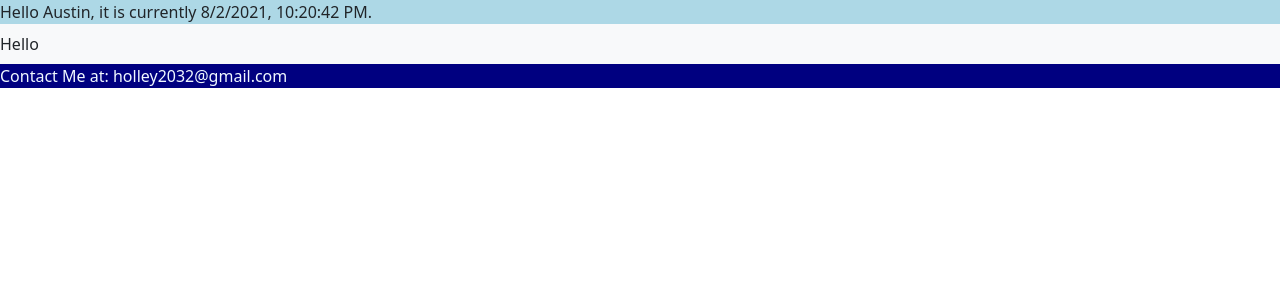
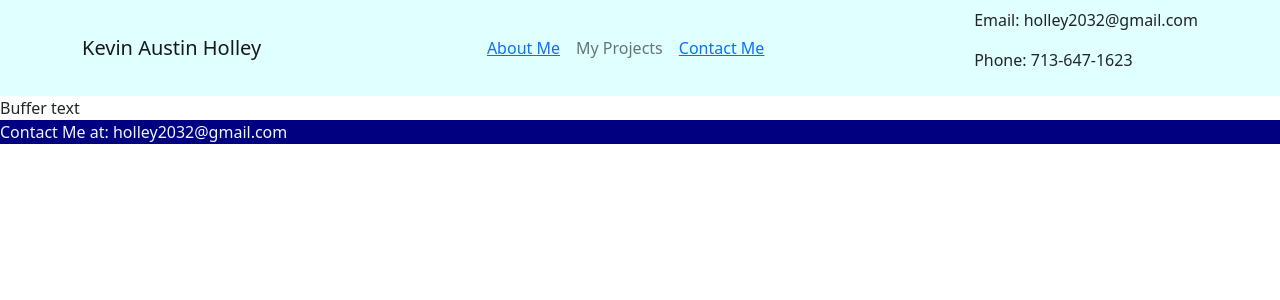
Before and after one commit to holley2032/austinholley.com, a React (Create React App) app: page /contact in a window 1280 px wide. Shown: the top 300 px of the page. Built offline with nearby package versions, Linux system fonts and the light colour scheme.

Commit message:
Adding some react router.

```diff
--- a/package.json
+++ b/package.json
@@ -10,6 +10,7 @@
     "react": "^17.0.2",
     "react-bootstrap": "^2.0.0-beta.4",
     "react-dom": "^17.0.2",
+    "react-router-dom": "^5.2.0",
     "react-scripts": "4.0.3",
     "web-vitals": "^1.1.2"
   },
--- a/src/App.css
+++ b/src/App.css
@@ -1,3 +1,3 @@
 .App {
-  background-color: lightblue;
+  background-color: white;
 }
--- a/src/App.js
+++ b/src/App.js
@@ -1,18 +1,24 @@
 import React from "react";
 import HomePage from "./pages/HomePage";
 import "./App.css";
+import Header from "./components/Header";
+import Footer from "./components/Footer";
+import Contact from "./pages/Contact";
+import { BrowserRouter, Route, Link } from "react-router-dom";
 
 const App = () => {
-  const name = "Austin";
-  const time = new Date();
-
   return (
-    <div className="App">
-      <p>
-        Hello {name}, it is currently {time.toLocaleString()}.
+    <BrowserRouter>
+      <div className="App">
+        <header>
+          <Header />
+        </header>
         <HomePage />
-      </p>
-    </div>
+        <footer>
+          <Footer />
+        </footer>
+      </div>
+    </BrowserRouter>
   );
 };
 
--- a/src/components/Header.js
+++ b/src/components/Header.js
@@ -1,10 +1,32 @@
 import React from "react";
+import Container from "react-bootstrap/Container";
+import Navbar from "react-bootstrap/Navbar";
+import Nav from "react-bootstrap/Nav";
+import "../styles/Navbar.css";
+import Contact from "../pages/Contact";
+import { BrowserRouter, Route, Link } from "react-router-dom";
 
 const Header = () => {
   return (
-    <div classname="Header">
-      <nav class="navbar navbar-expand-lg navbar-light bg-light">Hello</nav>
-    </div>
+    <BrowserRouter>
+      <div className="Header">
+        <Navbar className="navbarHeader" variant="light">
+          <Container>
+            <Navbar.Brand href="#home">Kevin Austin Holley</Navbar.Brand>
+            <Nav>
+              <Nav.Link>
+                <Link to="/about-me">About Me</Link>
+              </Nav.Link>
+              <Nav.Link href="#projects">My Projects</Nav.Link>
+              <Nav.Link>
+                <Link to="/contact">Contact Me</Link>
+              </Nav.Link>
+            </Nav>
+            <Route path="/contact" component={Contact} />
+          </Container>
+        </Navbar>
+      </div>
+    </BrowserRouter>
   );
 };
 
--- a/src/components/HomeMainText.js
+++ b/src/components/HomeMainText.js
@@ -1,7 +1,7 @@
 import React from "react";
 
 const HomeMainText = () => {
-  return <div classname="HomeMainText"></div>;
+  return <div classname="HomeMainText">Buffer text</div>;
 };
 
 export default HomeMainText;
--- /dev/null
+++ b/src/pages/Contact.js
@@ -0,0 +1,11 @@
+import React from "react";
+
+const Contact = () => {
+  return (
+    <div className="Contact">
+      <p>Email: holley2032@gmail.com</p> <p>Phone: 713-647-1623</p>
+    </div>
+  );
+};
+
+export default Contact;
--- a/src/pages/HomePage.js
+++ b/src/pages/HomePage.js
@@ -1,20 +1,12 @@
 import React from "react";
-import Header from "../components/Header";
 import HomePhoto from "../components/HomePhoto";
 import HomeMainText from "../components/HomeMainText";
-import Footer from "../components/Footer";
 
 const HomePage = () => {
   return (
     <div className="HomePage">
-      <header>
-        <Header />
-      </header>
       <HomePhoto />
       <HomeMainText />
-      <footer>
-        <Footer />
-      </footer>
     </div>
   );
 };
--- /dev/null
+++ b/src/styles/Navbar.css
@@ -0,0 +1,3 @@
+.navbarHeader {
+  background-color: lightcyan;
+}
```
Also changed, not shown: 1 other file (tests, documents, lock files or other folders).
